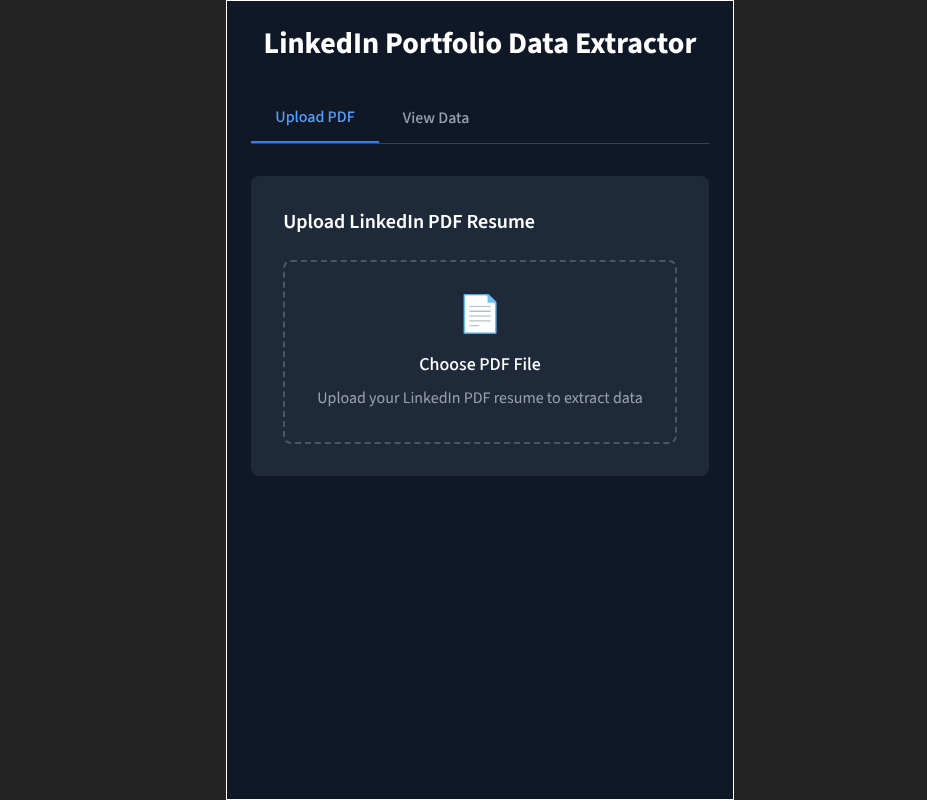
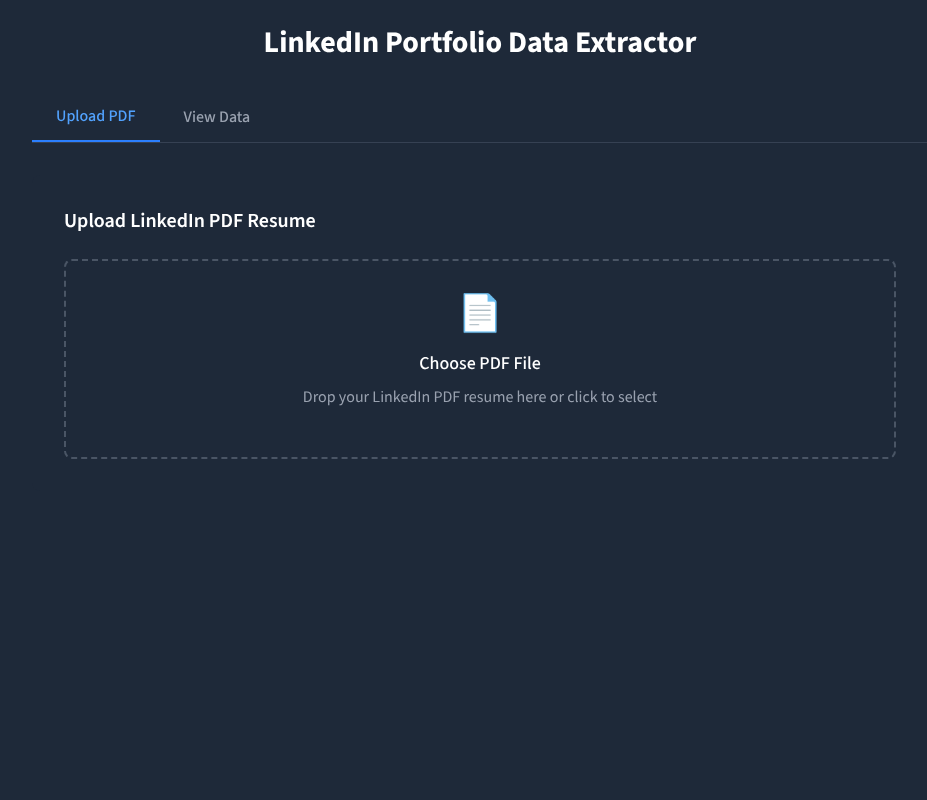
Before and after one commit to ramiroAlvarez9/linkedin-resume-extractor, a Preact app: page / in a window 1280 px wide. Shown: the whole page, without its empty margins (160-1087 px from the left). Built offline with nearby package versions, Linux system fonts and the light colour scheme.

Commit message:
feat: extracting contact info

```diff
--- a/package.json
+++ b/package.json
@@ -9,9 +9,12 @@
     "build": "bun run build.ts"
   },
   "dependencies": {
+    "@supabase/supabase-js": "^2.56.0",
     "bun-plugin-tailwind": "^0.0.15",
+    "pdf-ts": "^0.0.2",
     "preact": "^10",
-    "tailwindcss": "^4.1.11"
+    "tailwindcss": "^4.1.11",
+    "valibot": "^1.1.0"
   },
   "devDependencies": {
     "@types/bun": "latest"
--- a/src/App.tsx
+++ b/src/App.tsx
@@ -1,12 +1,81 @@
 import "./index.css";
-import { useState } from "preact/hooks";
+import { useState, useRef } from "preact/hooks";
+import * as v from "valibot";
+
+const RawDataSchema = v.pipe(v.string(), v.minLength(1));
+type RawResume = v.InferOutput<typeof RawDataSchema>;
 
 export function App() {
   const [activeTab, setActiveTab] = useState<"upload" | "data">("upload");
   const [isLoading, setIsLoading] = useState(false);
+  const [uploadStatus, setUploadStatus] = useState<string>("");
+
+  const fileInputRef = useRef<HTMLInputElement>(null);
+
+  const handleFileUpload = async (file: File) => {
+    if (!file.type.includes('pdf')) {
+      setUploadStatus("Please select a PDF file");
+      return;
+    }
+
+    setIsLoading(true);
+    setUploadStatus("");
+
+    try {
+      const formData = new FormData();
+      formData.append('pdf', file);
+      const response = await fetch('/api/upload', {
+        method: 'POST',
+        body: formData
+      });
+
+      if (response.ok) {
+        const result = await response.json();
+        const rawResume = v.parse(RawDataSchema, result.rawText);
+        formatResumeData(rawResume)
+        setUploadStatus("PDF processed successfully!");
+        setActiveTab("data");
+      } else {
+        const error = await response.json();
+        setUploadStatus(error.error || "Error processing PDF");
+      }
+    } catch (error) {
+      setUploadStatus("Upload failed");
+    } finally {
+      setIsLoading(false);
+    }
+  };
+
+  const formatResumeData = (data: RawResume) => {
+    const dataLanguage = getResumeLanguage(data)
+
+    if (dataLanguage === 'ES') {
+      const contactarIndex = data.indexOf('Contactar');
+      const extractoIndex = data.indexOf('Extracto');
+
+      const contact = data.substring(contactarIndex, extractoIndex).trim()
+      const headline = contact.split('\n').slice(-3).join('\n');
+
+      console.log('Contact info:', contact);
+      console.log('Headline:', headline);
+    } else if (getResumeLanguage(data) === 'EN') {
+      console.log('format to english')
+    } else {
+      console.log('no formating')
+    }
+  }
+
+
+  const handleFileInput = (e: Event) => {
+    const target = e.target as HTMLInputElement;
+    const files = target.files;
+    if (files && files[0] && files.length > 0) {
+      handleFileUpload(files[0]);
+    }
+  };
 
   return (
-    <div className="border min-h-screen bg-gray-900 text-white p-6">
+    <div className="w-screen h-screen bg-gray-800 text-white p-6">
       <div className="max-w-4xl mx-auto">
         <h1 className="text-3xl font-bold mb-8 text-center">LinkedIn Portfolio Data Extractor</h1>
         <div className="flex mb-8 border-b border-gray-700">
@@ -39,10 +108,41 @@
                 <p className="text-gray-300">Processing...</p>
               </div>
             ) : (
-              <div className="border-2 border-dashed border-gray-600 rounded-lg p-8 text-center">
-                <div className="text-4xl mb-4">📄</div>
-                <p className="text-lg font-medium mb-2">Choose PDF File</p>
-                <p className="text-gray-400">Upload your LinkedIn PDF resume to extract data</p>
+              <div>
+                <div
+                  className="border-2 border-dashed border-gray-600 rounded-lg p-8 text-center cursor-pointer hover:border-gray-500 transition-colors"
+                  onDrop={(e: DragEvent) => {
+                    e.preventDefault();
+                    const files = e.dataTransfer?.files;
+                    if (files && files[0] && files.length > 0) {
+                      handleFileUpload(files[0]);
+                    }
+                  }}
+                  onDragOver={(e: DragEvent) => {
+                    e.preventDefault();
+                  }}
+                  onClick={() => {
+                    fileInputRef.current?.click();
+                  }}
+                >
+                  <div className="text-4xl mb-4">📄</div>
+                  <p className="text-lg font-medium mb-2">Choose PDF File</p>
+                  <p className="text-gray-400 mb-4">Drop your LinkedIn PDF resume here or click to select</p>
+                  <input
+                    ref={fileInputRef}
+                    type="file"
+                    accept=".pdf"
+                    onChange={handleFileInput}
+                    className="hidden"
+                  />
+                </div>
+                {uploadStatus && (
+                  <div className="mt-4 text-center">
+                    <p className={uploadStatus.includes('Error') || uploadStatus.includes('failed') ? 'text-red-400' : 'text-green-400'}>
+                      {uploadStatus}
+                    </p>
+                  </div>
+                )}
               </div>
             )}
           </div>
@@ -66,7 +166,38 @@
         )}
       </div>
     </div>
+
   );
 }
 
 export default App;
+
+function getResumeLanguage(data: RawResume) {
+
+  const isSpanish = SPANISH_WORDS.every(word => data.toLowerCase().includes(word));
+  const isEnglish = ENGLISH_WORDS.every(word => data.toLowerCase().includes(word));
+
+  if (isSpanish) {
+    return 'ES'
+  } else if (isEnglish) {
+    return 'EN'
+  } else {
+    return 'No language detected'
+  }
+}
+
+
+//TODO: this can be replaced by a library
+const SPANISH_WORDS = [
+  "contactar",
+  "extracto",
+  "experiencia",
+  "educación"
+];
+
+const ENGLISH_WORDS = [
+  "contact",
+  "summary",
+  "experience",
+  "education"
+];
--- a/src/index.css
+++ b/src/index.css
@@ -10,7 +10,6 @@
 
 @layer base {
   :root {
-    @apply text-[rgba(255_255_255_0.87)] bg-[#242424];
     font-family: 'Source Sans 3', system-ui, -apple-system, sans-serif;
   }
 
--- a/src/index.tsx
+++ b/src/index.tsx
@@ -1,30 +1,68 @@
 import { serve } from "bun";
 import homepage from "./index.html";
+import { pdfToText } from "pdf-ts";
+
+function isLinkedInResume(text: string): boolean {
+  const lowerText = text.toLowerCase();
+  return lowerText.includes('linkedin.com/in/');
+}
+
+function parseLinkedInPDF(text: string) {
+  const profile = {
+    name: "",
+    title: "",
+    location: "",
+    summary: "",
+    experience: [] as any[],
+    education: [] as any[],
+    skills: [] as string[]
+  };
+
+  const lines = text.split('\n').map(line => line.trim()).filter(line => line);
+
+  for (let i = 0; i < lines.length; i++) {
+    const line = lines[i];
+
+    if (line && !profile.name && line.length > 2 && !line.includes('@') && !line.includes('http')) {
+      profile.name = line;
+    }
+  }
+
+  return profile;
+}
 
 const server = serve({
   port: 3000,
   routes: {
     "/*": homepage,
-    "/api/hello": {
-      async GET(req) {
-        return Response.json({
-          message: "Hello, world!",
-          method: "GET",
-        });
-      },
-      async PUT(req) {
-        return Response.json({
-          message: "Hello, world!",
-          method: "PUT",
-        });
-      },
-    },
 
-    "/api/hello/:name": async req => {
-      const name = req.params.name;
-      return Response.json({
-        message: `Hello, ${name}!`,
-      });
+    "/api/upload": {
+      async POST(req) {
+        try {
+          const formData = await req.formData();
+          const pdfFile = formData.get('pdf') as File;
+          if (!pdfFile) {
+            return Response.json({ error: "No PDF file provided" }, { status: 400 });
+          }
+
+          const pdfBuffer = await pdfFile.arrayBuffer();
+          const text = await pdfToText(new Uint8Array(pdfBuffer));
+
+          if (!isLinkedInResume(text)) {
+            return Response.json({ error: "Not a LinkedIn resume" }, { status: 400 });
+          }
+          const extractedData = parseLinkedInPDF(text);
+
+          return Response.json({
+            success: true,
+            data: extractedData,
+            rawText: text
+          });
+        } catch (error) {
+          console.error('PDF processing error:', error);
+          return Response.json({ error: "Failed to process PDF" }, { status: 500 });
+        }
+      }
     },
   },
   development: {
```
Also changed, not shown: 2 other files (tests, documents, lock files or other folders).
